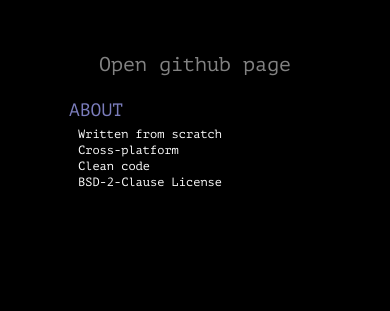
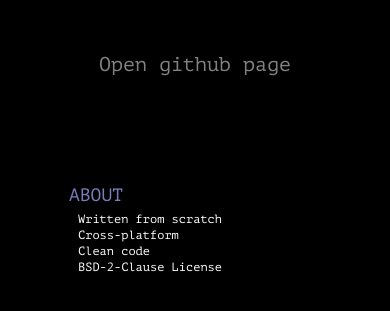
Before and after one commit to diademoff/games-cli, a plain HTML site: page docs/index.html in a window 390 px wide. Shown: the part 369-680 px from the top of the page. Drawn offline with nearby package versions, Linux system fonts and the light colour scheme.

Commit message:
fix description position

```diff
--- a/docs/css/style.css
+++ b/docs/css/style.css
@@ -120,6 +120,10 @@ a {
         font-size: 3em;
     }
 
+    #description {
+        top: 65%;
+    }
+
     #description span {
         font-size: large;
     }
```
